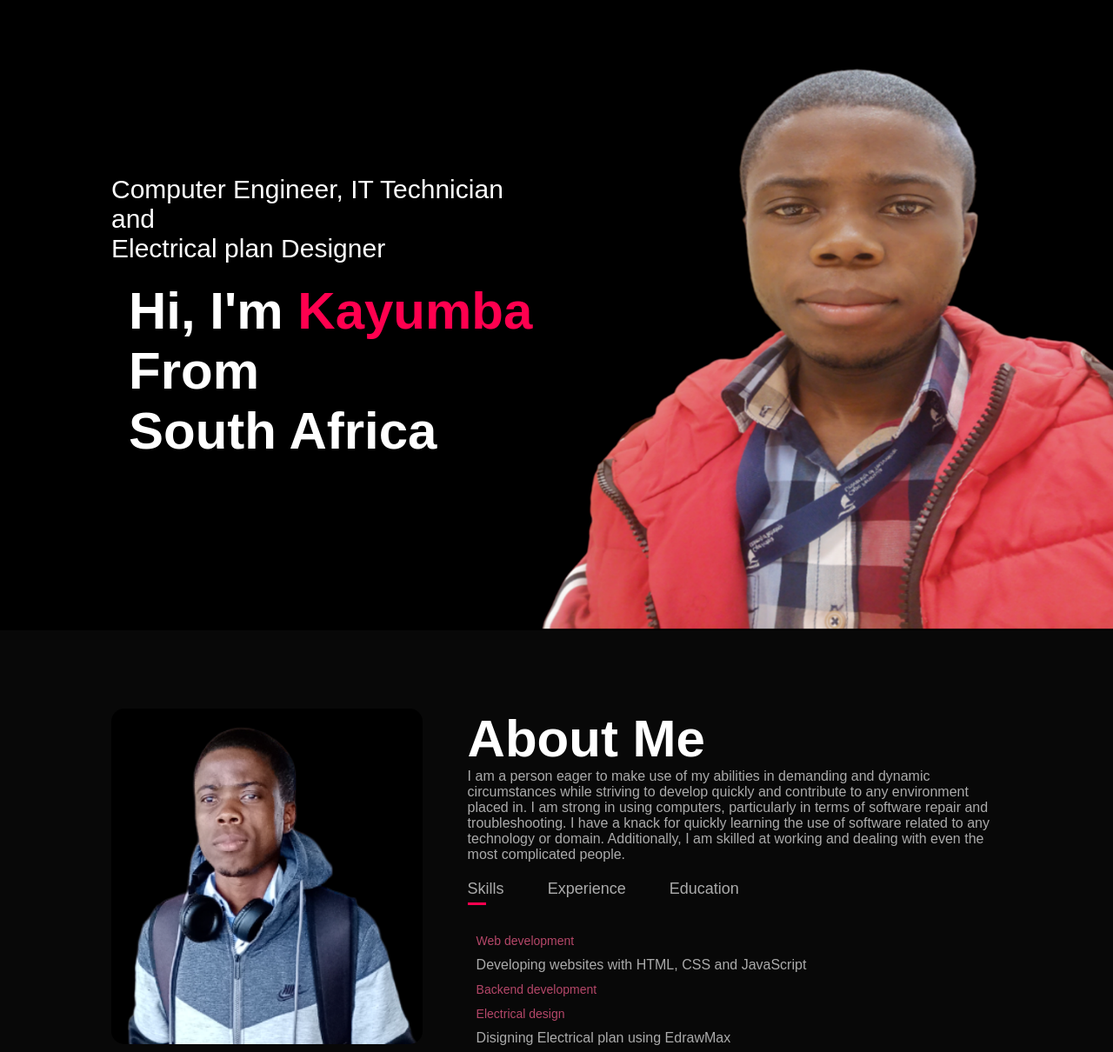
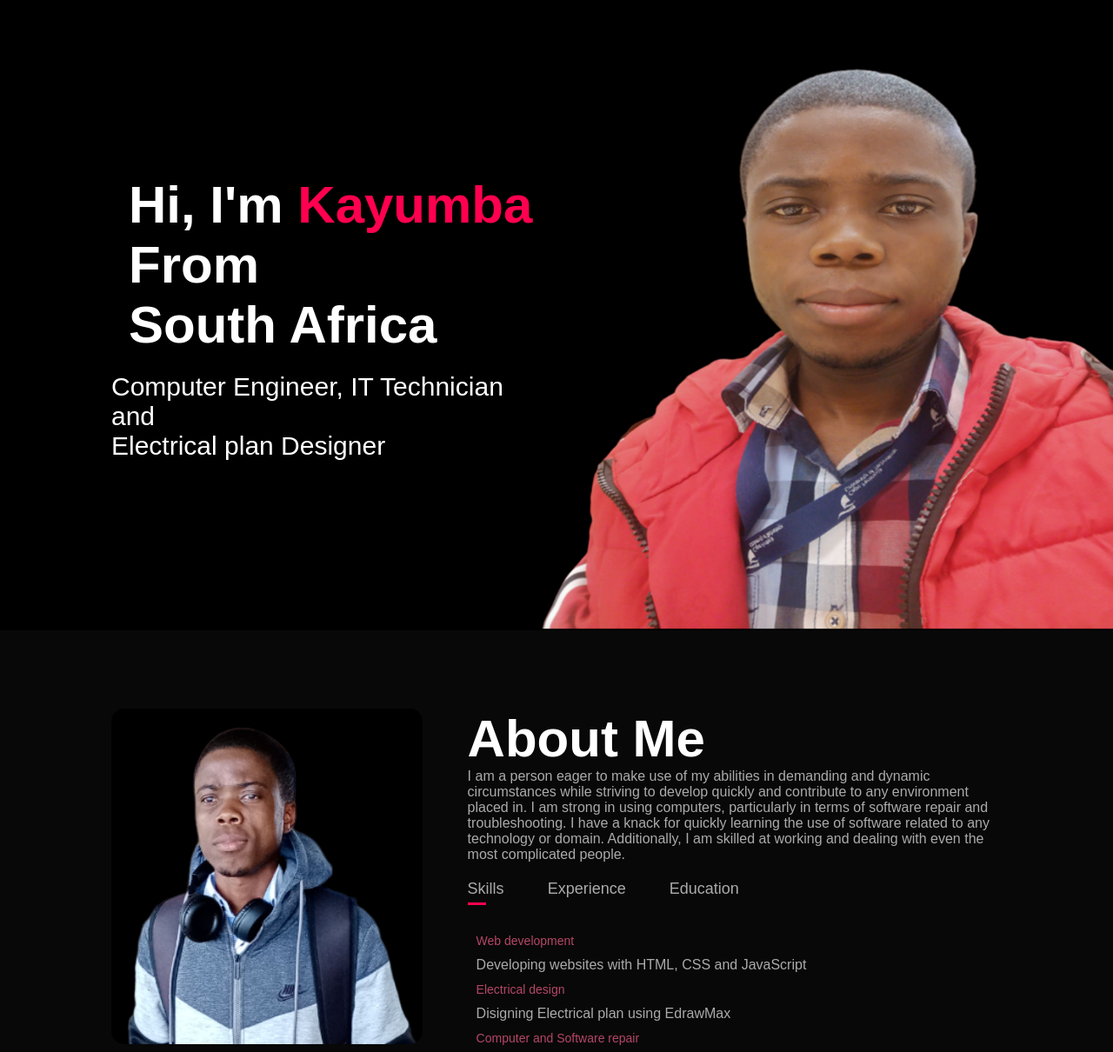
Before and after one commit to Mkayumba/MKayumba.com, a plain HTML site: page index.html in a window 1280 px wide. Shown: the part 75-1285 px from the top of the page at 87% size. Drawn offline with Linux system fonts and the light colour scheme.

Commit message:
Update index.html

```diff
--- a/index.html
+++ b/index.html
@@ -28,8 +28,8 @@
  		<i class="fa-solid fa-bars" onclick="openmenu()"></i>
  		</nav>
  		<div class="header-text">
+			<h1>Hi, I'm <span>Kayumba</span><br> From<br>South Africa</h1>
  			<p>Computer Engineer, IT Technician <br>and <br>Electrical plan Designer</p>
- 			<h1>Hi, I'm <span>Kayumba</span><br> From<br>South Africa</h1>
 
 
 
@@ -62,7 +62,7 @@ Additionally, I am skilled at working and dealing with even the most complicated
 					<ul>
 						<li><span>Web development</span>
 						<li>Developing websites with HTML, CSS and JavaScript</li>
-						<li><span>Backend development</span></li>
+
 						<li><span>Electrical design</span><br></li>
 						<li>Disigning Electrical plan using EdrawMax</li>
 						<li><span>Computer and Software repair</li>
```
